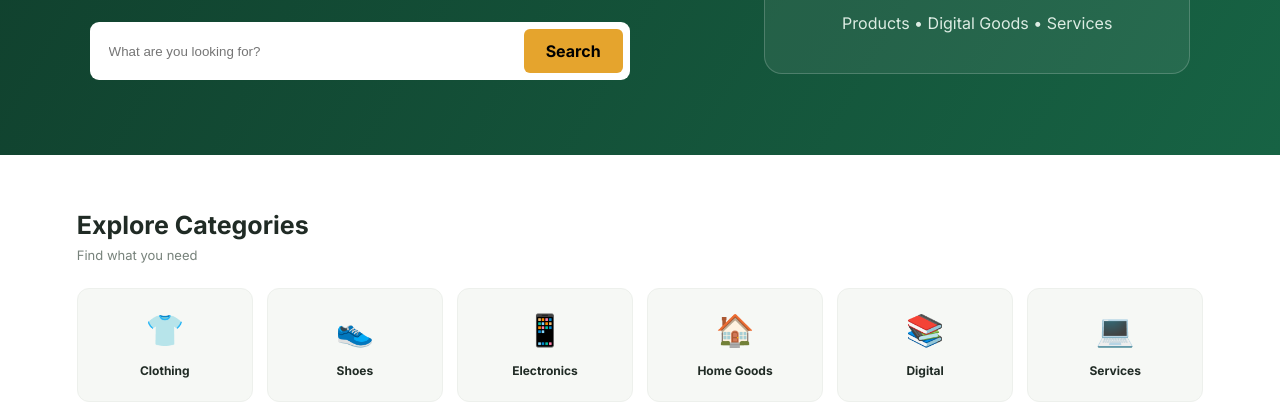
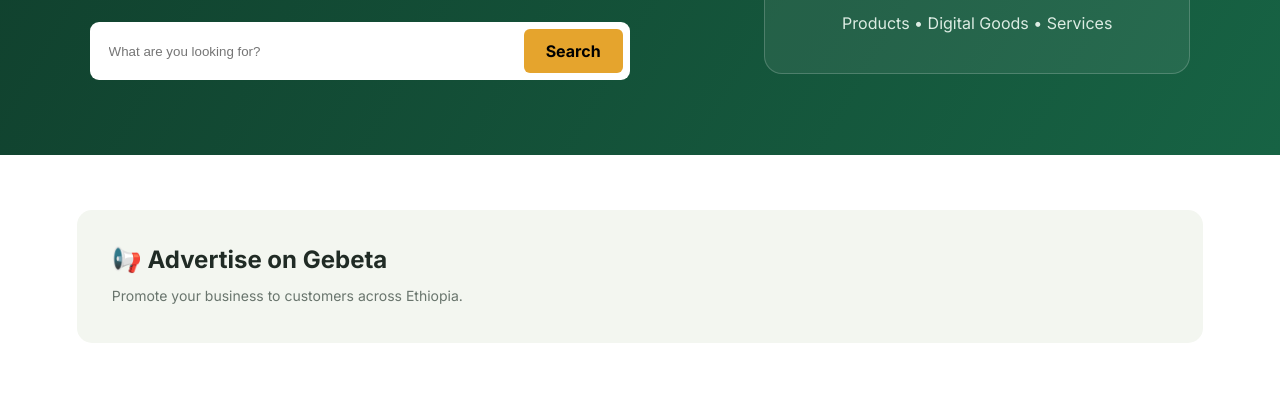
Before and after one commit to abebawyesha-cloud/Gebeta--marketplace, a plain HTML site: page index.html in a window 1280 px wide. Shown: the part 396-800 px from the top of the page. Drawn offline with nearby package versions, Linux system fonts and the light colour scheme; no server answers.

Commit message:
Update index.html

```diff
--- a/index.html
+++ b/index.html
@@ -47,7 +47,15 @@
         <p>Products • Digital Goods • Services</p>
       </div>
     </section>
-
+<!-- ADVERTISEMENT AREA -->
+<section class="section" id="advertisement">
+  <div class="banner">
+    <div>
+      <h2>📢 Advertise on Gebeta</h2>
+      <p>Promote your business to customers across Ethiopia.</p>
+    </div>
+  </div>
+</section>
     <section class="section">
       <div class="section-head"><div><h2>Explore Categories</h2><p class="muted">Find what you need</p></div></div>
 <div class="categories">
```
